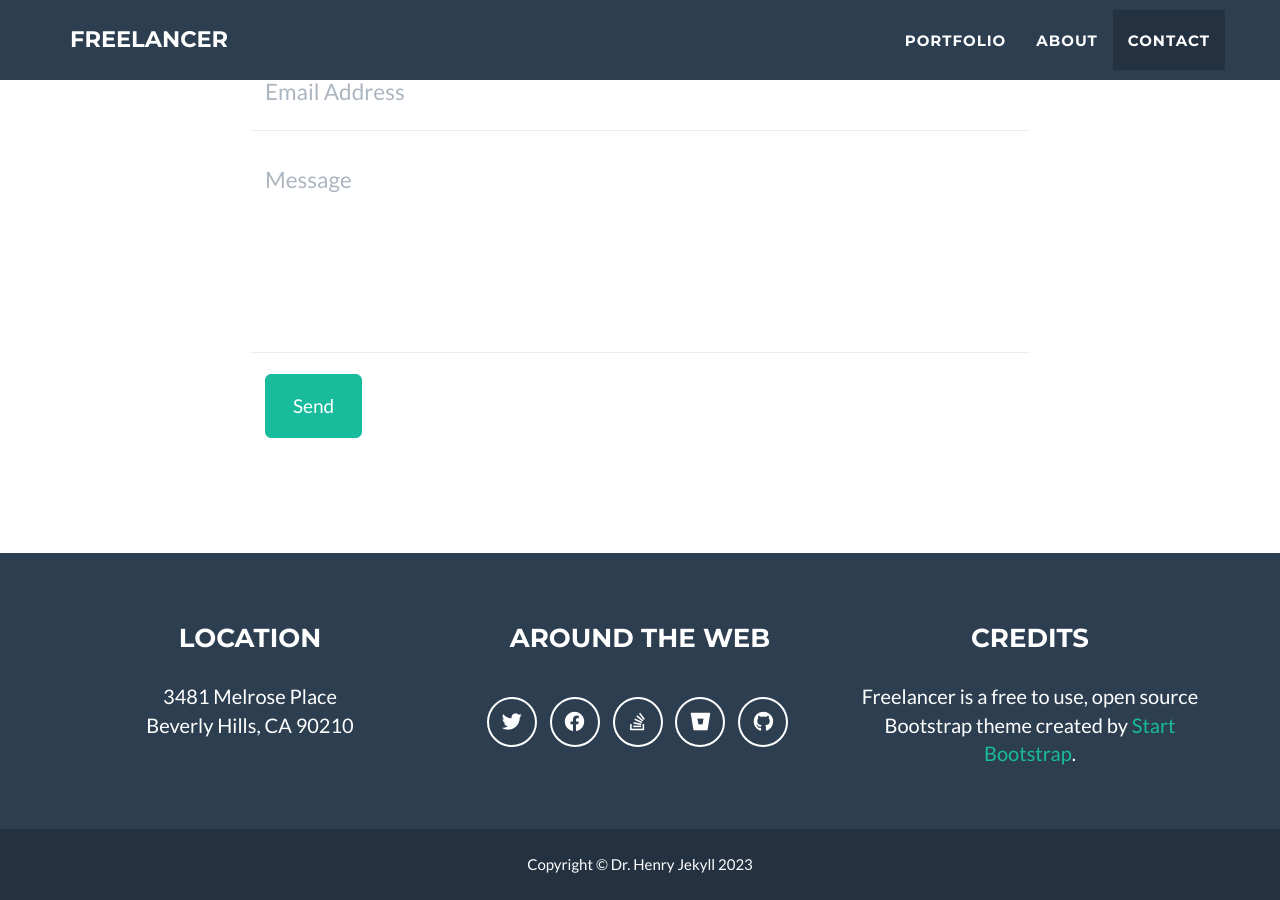
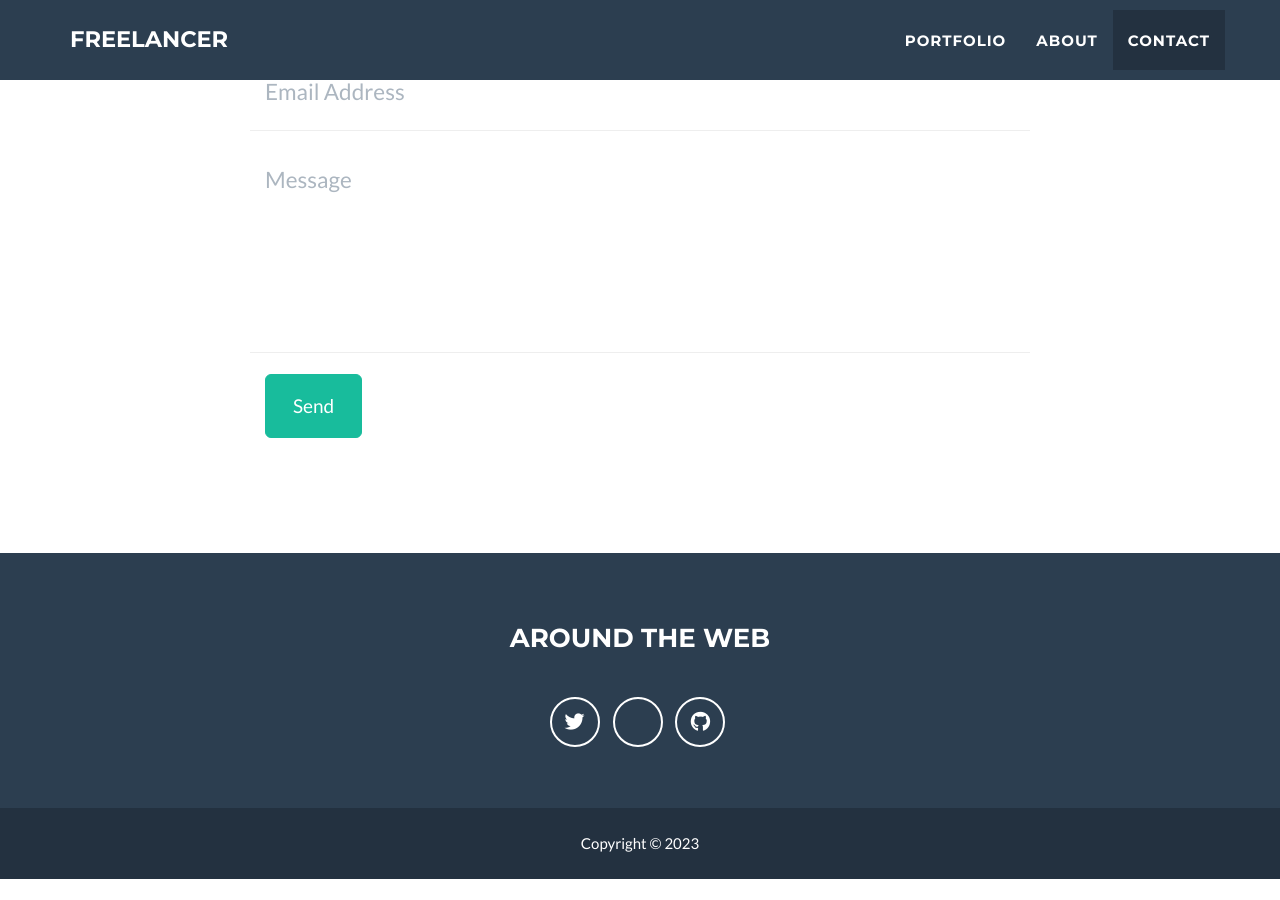
Before and after one commit to halleyverse/halleyverse.github.io, a Jekyll site: the page built from _posts/2014-07-18-project-1.markdown, in a window 1280 px wide and 900 px high, scrolled down 2349 px. Built offline with Jekyll 4.4.1, drawn with Linux system fonts in a browser that asks for light colours; after the commit the page ends 3228 px from its top, so only the background shows below that; some of the changed text lies outside the part shown.

Commit message:
Update _config.yml

```diff
--- a/_config.yml
+++ b/_config.yml
@@ -4,8 +4,8 @@ email: semihakvsr@gmail.com
 url: https://github.com/halleyverse
 description: "Write an awesome description for your new site here. You can edit this line in _config.yml. It will appear in your document head meta (for Google search results) and in your feed.xml site description."
 keywords: "your keywords, separated by commas"
-skills: "Web Developer - Graphic Artist - User Experience Designer"
-meta_author: LastName FirstName
+skills: "Ph.D. Candidate"
+meta_author: Bali Semiha Kevser
 
 # Google webmaster tools
 google_verify:
@@ -32,31 +32,31 @@ color:
 
 # Footer settings
 footer:
-  copyright: Dr. Henry Jekyll
-  location: Location
+  copyright:
+  location:
   social: Around the Web
-  credits: Credits
+  credits:
 
 # Social networks usernames (many more available: google-plus, flickr, dribbble, pinterest, instagram, tumblr, linkedin, etc.)
 social:
   - title: twitter
-    url: http://twitter.com/jekyllrb
-  - title: facebook
-    url:
-  - title: stack-overflow
-    url: http://stackoverflow.com/questions/tagged/jekyll
-  - title: bitbucket
-    url: http://bitbucket.org/jekyll
+    url: http://twitter.com/semihakbali
+#  - title: facebook
+#    url:
+#  - title: stack-overflow
+#    url: http://stackoverflow.com/questions/tagged/jekyll
+  - title: linkedIn
+    url: https://www.linkedin.com/in/semiha-kevser-bali/
   - title: github
-    url: http://github.com/jekyll
+    url: http://github.com/halleyverse
 
 # Postal address (add as many lines as necessary)
-address:
-  - line: 3481 Melrose Place
-  - line: Beverly Hills, CA 90210
+#address:
+#  - line: 3481 Melrose Place
+#  - line: Beverly Hills, CA 90210
 
 # Credits content
-credits: 'Freelancer is a free to use, open source Bootstrap theme created by <a href="http://startbootstrap.com">Start Bootstrap</a>.'
+credits: ''
 
 # Build settings
 markdown: kramdown
```
